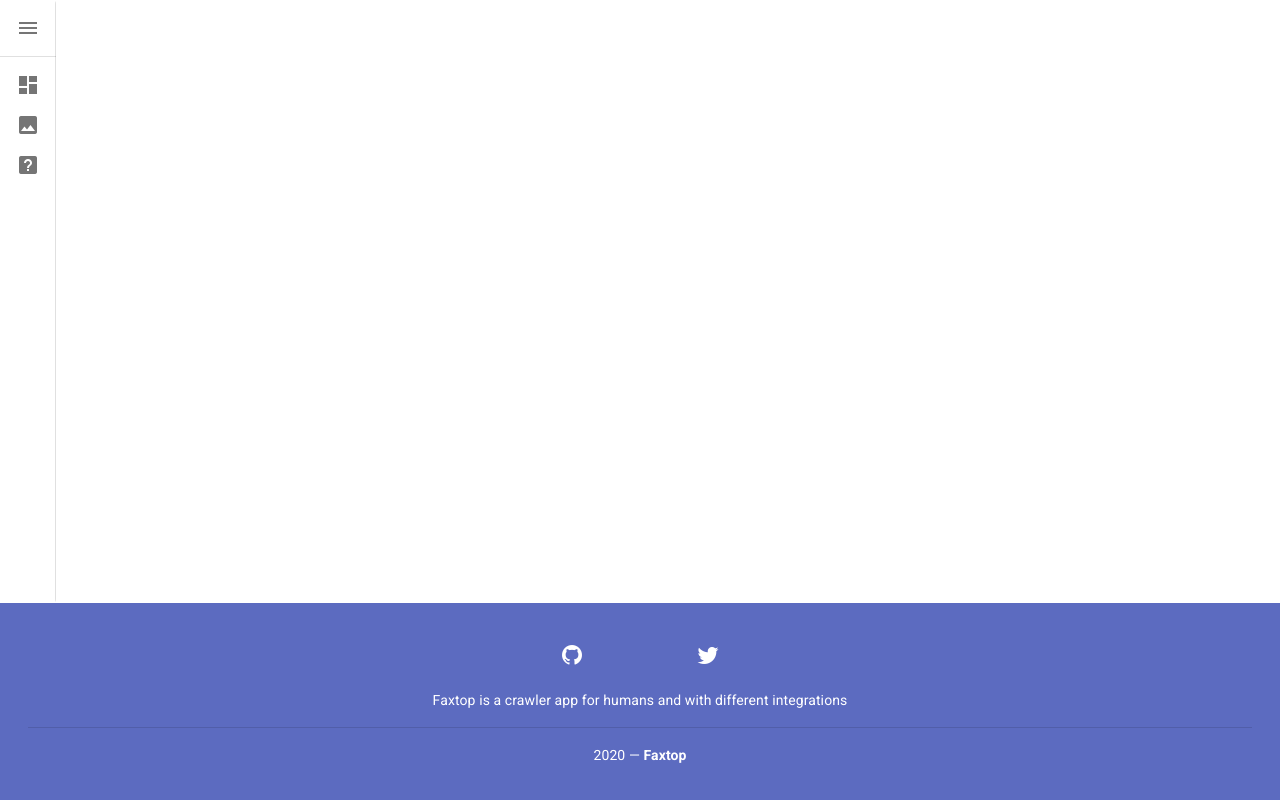
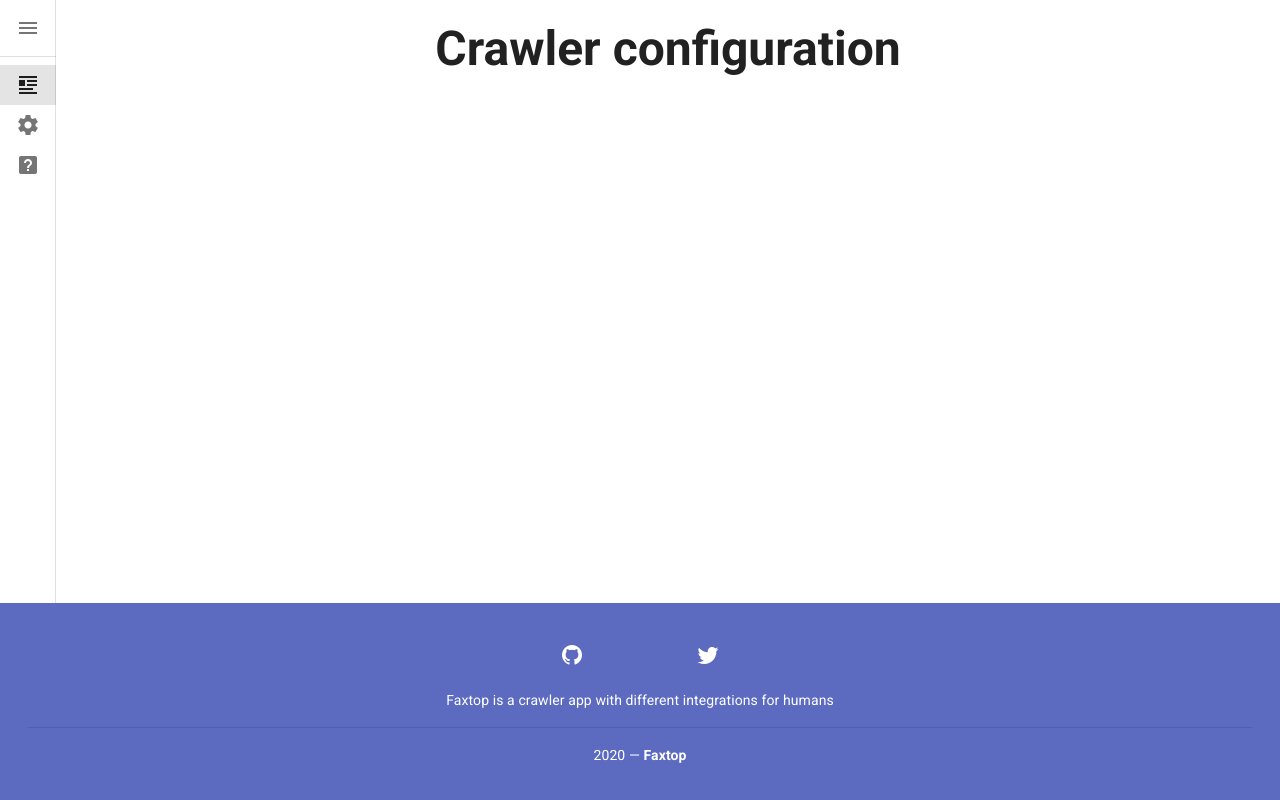
Before and after one commit to Metastasis/faxtop-ui, a Vue app: page /crawler in a window 1280 px wide. Built offline with nearby package versions, Linux system fonts and the light colour scheme.

Commit message:
Fix icons Crawler page Footer extracted into component

```diff
--- a/src/App.vue
+++ b/src/App.vue
@@ -2,64 +2,27 @@
   <v-app>
     <drawer />
 
-    <!-- Sizes your content based upon application components -->
     <v-main>
-      <!-- Provides the application the proper gutter -->
       <v-container fluid>
-        <!-- If using vue-router -->
         <router-view></router-view>
       </v-container>
     </v-main>
 
-    <v-footer app absolute class="indigo lighten-1">
-      <v-container fluid>
-        <v-card flat tile class="indigo lighten-1 white--text text-center">
-          <v-card-text>
-            <v-btn
-              v-for="social in socials"
-              :key="social.icon"
-              class="mx-4 white--text"
-              icon
-              :href="social.href"
-            >
-              <v-icon size="24px">
-                {{ social.icon }}
-              </v-icon>
-            </v-btn>
-          </v-card-text>
-
-          <v-card-text class="white--text pt-0">
-            Faxtop is a crawler app for humans and with different integrations
-          </v-card-text>
-
-          <v-divider></v-divider>
-
-          <v-card-text class="white--text">
-            {{ new Date().getFullYear() }} — <strong>Faxtop</strong>
-          </v-card-text>
-        </v-card>
-      </v-container>
-    </v-footer>
+    <app-footer />
   </v-app>
 </template>
 
 <script lang="ts">
 import Vue from 'vue';
 import NavigationDrawer from '@/Drawer.vue';
+import Footer from '@/components/Footer.vue';
 
 export default Vue.extend({
   name: 'App',
 
   components: {
-    drawer: NavigationDrawer
-  },
-
-  data: () => ({
-    socials: [
-      {icon: 'mdi-github', href: ''},
-      {icon: 'mdi-telegram', href: ''},
-      {icon: 'mdi-twitter', href: ''}
-    ]
-  })
+    drawer: NavigationDrawer,
+    'app-footer': Footer
+  }
 });
 </script>
--- a/src/Drawer.vue
+++ b/src/Drawer.vue
@@ -1,11 +1,5 @@
 <template>
-  <v-card>
-    <v-navigation-drawer
-      app
-      v-model="drawer"
-      :mini-variant.sync="mini"
-      permanent
-    >
+  <v-navigation-drawer app v-model="drawer" :mini-variant.sync="mini" permanent>
     <v-list-item class="px-2">
       <v-list-item-avatar>
         <v-btn v-show="mini" icon>
@@ -17,29 +11,23 @@
           </v-btn>
         </router-link>
       </v-list-item-avatar>
-
       <v-list-item-title>Faxtop</v-list-item-title>
-
       <v-btn icon @click.stop="mini = !mini">
         <v-icon>mdi-chevron-left</v-icon>
       </v-btn>
     </v-list-item>
-
     <v-divider></v-divider>
-
     <v-list dense>
       <v-list-item v-for="item in items" :key="item.title" link :to="item.to">
         <v-list-item-icon>
           <v-icon>{{ item.icon }}</v-icon>
         </v-list-item-icon>
-
         <v-list-item-content>
           <v-list-item-title>{{ item.title }}</v-list-item-title>
         </v-list-item-content>
       </v-list-item>
     </v-list>
   </v-navigation-drawer>
-  </v-card>
 </template>
 
 <script lang="ts">
@@ -51,8 +39,8 @@ export default {
       drawer: true,
       mini: true,
       items: [
-        {title: 'Dashboard', icon: 'mdi-view-dashboard', to: ''},
-        {title: 'Photos', icon: 'mdi-image', to: ''},
+        {title: 'Crawler', icon: 'mdi-format-float-left', to: '/crawler'},
+        {title: 'Settings', icon: 'mdi-cog', to: '/settings'},
         {title: 'About', icon: 'mdi-help-box', to: '/about'}
       ]
     };
--- /dev/null
+++ b/src/components/Footer.vue
@@ -0,0 +1,47 @@
+<template>
+  <v-footer app absolute class="indigo lighten-1">
+    <v-container fluid>
+      <v-card flat tile class="indigo lighten-1 white--text text-center">
+        <v-card-text>
+          <v-btn
+            v-for="social in socials"
+            :key="social.icon"
+            class="mx-4 white--text"
+            icon
+            :href="social.href"
+          >
+            <v-icon size="24px">
+              {{ social.icon }}
+            </v-icon>
+          </v-btn>
+        </v-card-text>
+
+        <v-card-text class="white--text pt-0">
+          Faxtop is a crawler app with different integrations for humans
+        </v-card-text>
+
+        <v-divider></v-divider>
+
+        <v-card-text class="white--text">
+          {{ new Date().getFullYear() }} — <strong>Faxtop</strong>
+        </v-card-text>
+      </v-card>
+    </v-container>
+  </v-footer>
+</template>
+
+<script lang="ts">
+import Vue from 'vue';
+
+export default Vue.extend({
+  name: 'Footer',
+
+  data: () => ({
+    socials: [
+      {icon: 'mdi-github', href: ''},
+      {icon: 'mdi-telegram', href: ''},
+      {icon: 'mdi-twitter', href: ''}
+    ]
+  })
+});
+</script>
--- a/src/router/index.ts
+++ b/src/router/index.ts
@@ -9,6 +9,12 @@ const routes: Array<RouteConfig> = [
     path: '/',
     name: 'Home',
     component: Home
+  },
+  {
+    path: '/crawler',
+    name: 'Crawler',
+    component: () =>
+      import(/* webpackChunkName: "crawler" */ '../views/Crawler.vue')
   },
   {
     path: '/about',
--- /dev/null
+++ b/src/views/Crawler.vue
@@ -0,0 +1,11 @@
+<template>
+  <v-container>
+    <v-row class="text-center">
+      <v-col class="mb-4">
+        <h1 class="display-2 font-weight-bold mb-3">
+          Crawler configuration
+        </h1>
+      </v-col>
+    </v-row>
+  </v-container>
+</template>
```
Lines whose indentation alone changed are shown as unchanged.
